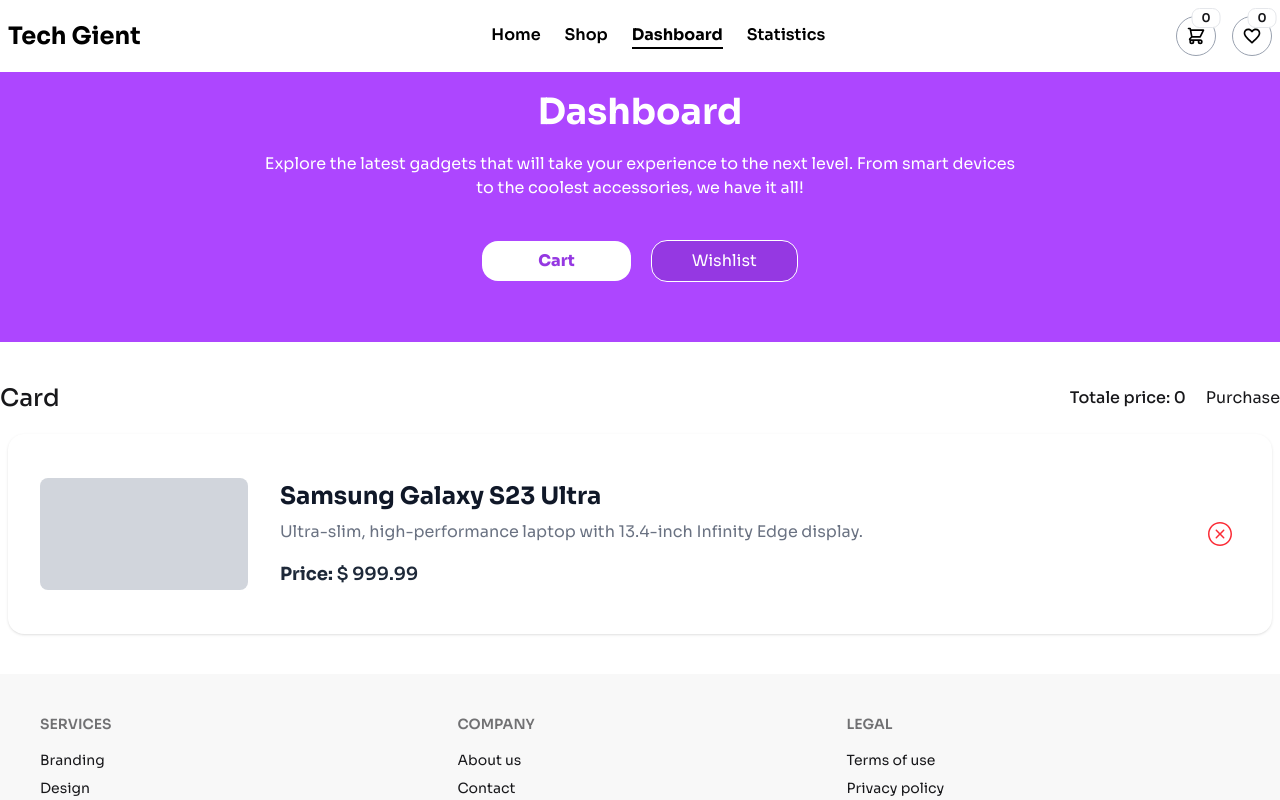
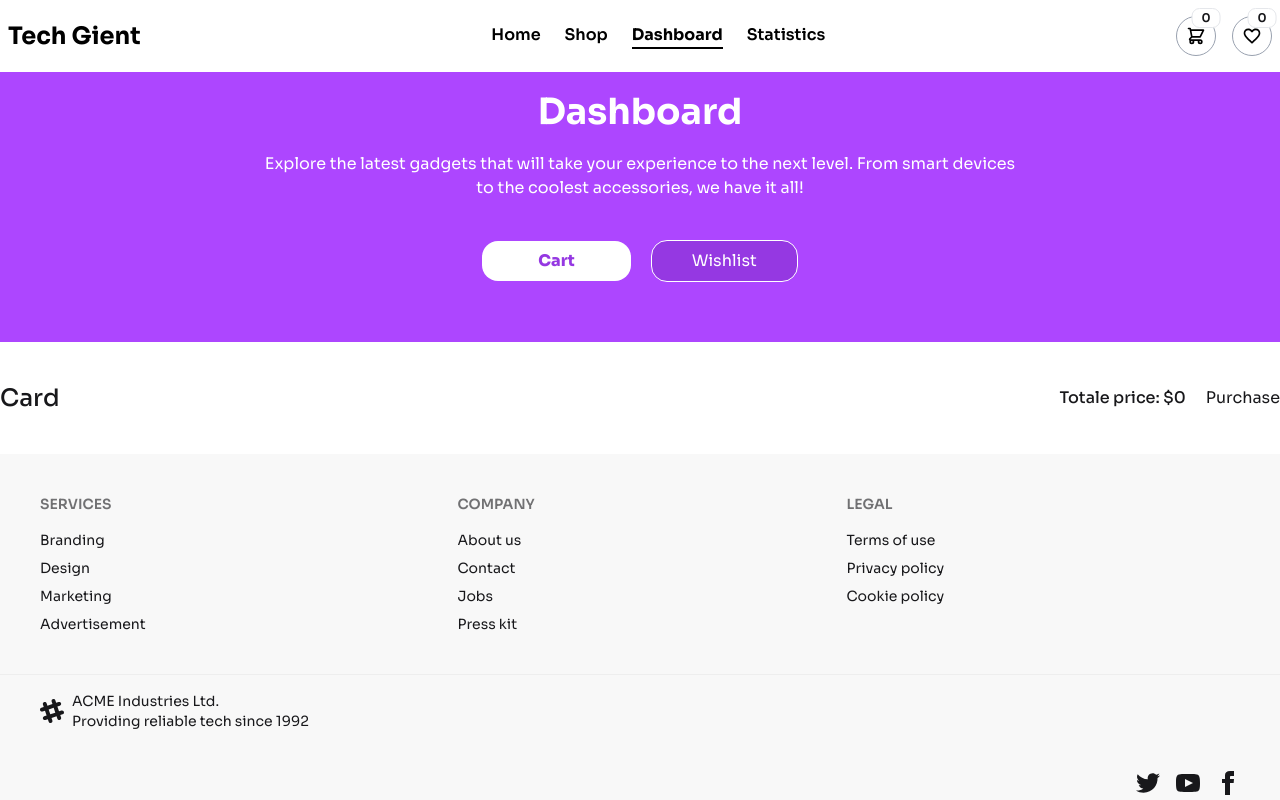
Before and after one commit to abdullahsheikhdev/Gadget-Shop, a React (Vite) app: page /dashbord in a window 1280 px wide. Shown: the top 800 px of the page. Built offline with nearby package versions, Linux system fonts and the light colour scheme.

Commit message:
dashboard page working

```diff
--- a/src/components/Cart.jsx
+++ b/src/components/Cart.jsx
@@ -1,46 +1,63 @@
-import { useContext } from "react";
+import { useContext, useEffect } from "react";
 import { SlClose } from "react-icons/sl";
 import { AppContext } from "../context/Provider";
+import { useState } from "react";
 
 const Cart = () => {
-    const {price} = useContext(AppContext)
+  const { price, cartItems, allData } = useContext(AppContext);
+  const [prodect, setProdect] = useState([]);
 
+  useEffect(() => {
+    if (allData.length > 0 && cartItems.length > 0) {
+      const matchedProducts = allData.filter((item) =>
+        cartItems.includes(item.product_id)
+      );
+      setProdect(matchedProducts);
+    }
+  }, [allData, cartItems]);
+
+  console.log(prodect);
 
   return (
     <div>
       <div className="flex justify-between my-5">
         <h1 className="font-medium text-2xl">Card</h1>
         <div className="flex gap-5 items-center">
-            <h1 className="font-medium">Totale price: <span>{price}</span></h1>
+          <h1 className="font-medium">
+            Totale price: $<span>{price}</span>
+          </h1>
           <button>Purchase</button>
         </div>
       </div>
+      {prodect.map((prod, index) => (
         <div
+          key={index}
           className="bg-white rounded-2xl p-8 flex items-center shadow-sm mx-2 my-4"
           style={{ minHeight: 200 }}
         >
-        {/* Image Placeholder */}
-        <div className="w-52 h-28 bg-gray-300 rounded-lg flex-shrink-0"></div>
+          <div className="w-52 h-28 bg-gray-300 rounded-lg flex-shrink-0">
+            <img
+              src={prod.product_image}
+              alt={prod.product_title}
+              className="w-full h-full object-cover rounded-lg"
+            />
+          </div>
 
-        {/* Content */}
           <div className="ml-8 flex-1">
             <h2 className="text-2xl font-bold text-gray-900 mb-2">
-            Samsung Galaxy S23 Ultra
+              {prod.product_title}
             </h2>
-          <p className="text-gray-500 mb-4">
-            Ultra-slim, high-performance laptop with 13.4-inch Infinity Edge
-            display.
-          </p>
+            <p className="text-gray-500 mb-4">{prod.description}</p>
             <p className="text-lg font-semibold text-gray-800">
-            <span className="font-bold">Price:</span> $ 999.99
+              <span className="font-bold">Price:</span> ${prod.price}
             </p>
           </div>
 
-        {/* Close Button */}
           <button className="ml-8 w-10 h-10 flex items-center justify-center rounded-full cursor-pointer text-2xl text-red-500 hover:bg-red-50 transition">
             <SlClose />
           </button>
         </div>
+      ))}
     </div>
   );
 };
```
Lines whose indentation alone changed are shown as unchanged.
